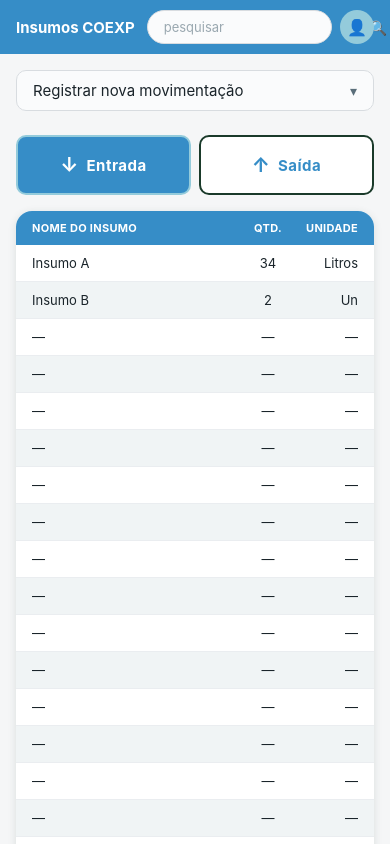
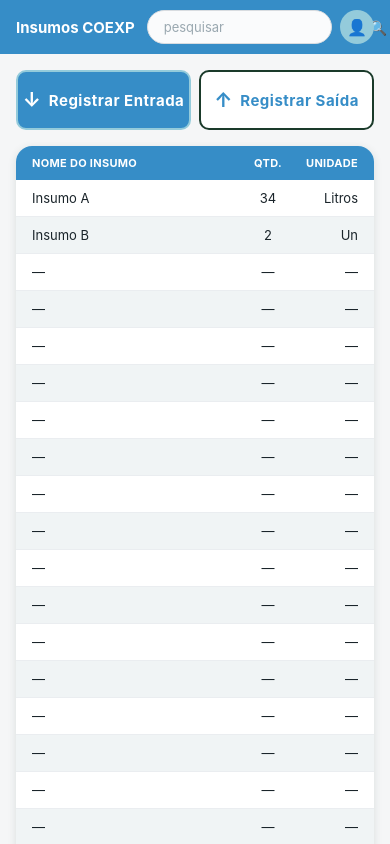
Before and after one commit to gabrielgferraz/coexp-app, a React Native app: screen /Insumos in a window 390 px wide. Built offline with nearby package versions, Linux system fonts and the light colour scheme.

Commit message:
Ajustar layout botões

```diff
--- a/src/screens/InsumosScreen.jsx
+++ b/src/screens/InsumosScreen.jsx
@@ -56,11 +56,6 @@ export default function InsumosScreen({ navigation }) {
       </View>
 
       <ScrollView style={styles.scroll} contentContainerStyle={styles.scrollContent}>
-        {/* Movimentação dropdown */}
-        <View style={styles.section}>
-          <SelectField value={movimentacao} placeholder="Registrar nova movimentação" />
-        </View>
-
         {/* Ação buttons */}
         <View style={styles.actionRow}>
           <TouchableOpacity
@@ -69,7 +64,7 @@ export default function InsumosScreen({ navigation }) {
             activeOpacity={0.75}
           >
             <Text style={styles.actionBtnIcon}>↓</Text>
-            <Text style={styles.actionBtnText}>Entrada</Text>
+            <Text style={styles.actionBtnText}>Registrar Entrada</Text>
           </TouchableOpacity>
 
           <TouchableOpacity
@@ -78,7 +73,7 @@ export default function InsumosScreen({ navigation }) {
             activeOpacity={0.75}
           >
             <Text style={[styles.actionBtnIcon, { color: colors.primary }]}>↑</Text>
-            <Text style={[styles.actionBtnText, { color: colors.primary }]}>Saída</Text>
+            <Text style={[styles.actionBtnText, { color: colors.primary }]}>Registrar Saída</Text>
           </TouchableOpacity>
         </View>
 
```
